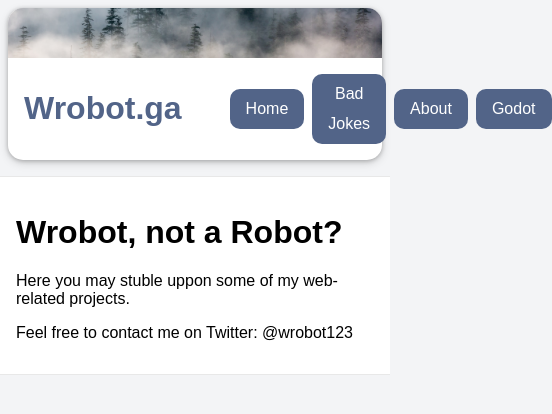
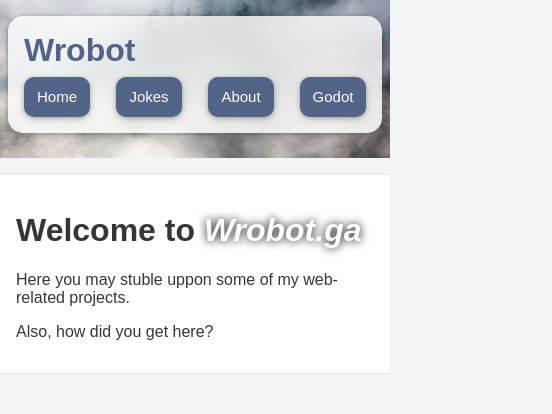
Before and after one commit to WrobotGames/WrobotWebsite, a Nuxt app: page / in a window 390 px wide. Shown: the top 414 px of the page, 552 px wide, since content can reach past the window. Built offline with nearby package versions, Linux system fonts and the light colour scheme.

Commit message:
New Navbar
New Navbar for mobile.

```diff
--- a/components/AppHeader.vue
+++ b/components/AppHeader.vue
@@ -1,14 +1,16 @@
 <template>
+<div>
+    <img class="nasa" src="/fog.jpg" alt="Image from space">
     <div class= "headerbox">
-    <img class="nasa" src="/fog.jpg" alt="Image from space">
         <header class="header">
-    <h1 class="title">Wrobot.ga</h1>
-    <ul>
+            <h1 class="title">Wrobot</h1>
+            <!--<button class="mobile_toggle" @click="togglemenu"></button>-->
+            <ul class="headerlink">
                 <li>
                     <nuxt-link to="/">Home</nuxt-link>
                 </li>
                 <li>
-            <nuxt-link to="/jokes">Bad Jokes</nuxt-link>
+                    <nuxt-link to="/jokes">Jokes</nuxt-link>
                 </li>
                 <li>
                     <nuxt-link to="/about">About</nuxt-link>
@@ -19,31 +21,44 @@
             </ul>
         </header>
     </div>
+</div>
 </template>
 
 <script>
+import { ref } from 'vue'
 export default {
     name: 'AppHeader'
+
+}
+const is_expanded = ref(false)
+const togglemenu = () => {
+    is_expanded.value = !is_expanded.value
 
 }
 </script>
 
 <style>
+
+
     .nasa {
         object-fit: cover;
         display: block;
-        margin-left: auto;
-        margin-right: auto;
-        width: 100%;
-        height: 50px;
-        border-top-left-radius: 15px;
-        border-top-right-radius: 15px;
+        margin-left: -8px;
+        margin-top: -8px;
+        margin-right: -8px;
+        margin-bottom: 1rem;
+        width: calc(100% + 16px);
+        height: 158px;
     }
     .headerbox {
-        background: white;
+        z-index: 999;
+        width: calc(100% - 16px );
+        position: fixed;
+        background: rgba(255, 255, 255, 0.8);
+        top: 1rem;
         border-radius: 15px;
         box-shadow: 0 3px 10px rgba(0,0,0,0.15), 0 1px 4px rgba(0,0,0,0.24);
-        margin-bottom: 1rem;
+        backdrop-filter: blur(1rem);
     }
     .header {
         list-style: none;
@@ -56,11 +71,15 @@ export default {
         margin: 0;
         color: #526488;
     }
-    .header ul {
+    .headerlink {
         margin: 0;
+        padding: 0;
         list-style: none;
         display: flex;
         align-items: center;
+    }
+    .mobile_toggle{
+        display: none;
     }
     .header a {
         font-family: Arial, Helvetica, sans-serif;
@@ -81,6 +100,47 @@ export default {
         background: #6b82b0;
         box-shadow: 0 5px 5px rgba(0,0,0,0.2);
     }
+    @media (max-width:500px) {
+        .header{
+            flex-direction: column;
+            align-items: flex-start;
+        }
+        .headerlink{
+            padding: 0;
+            flex-wrap:nowrap;
+            width: 100%;
+            margin-top: 0.5rem;
+            justify-content: space-between;
+
+        }
+
+        .headerlink a {
+            box-shadow: 0 3px 10px rgba(0,0,0,0.15), 0 1px 4px rgba(0,0,0,0.24);
+
+            max-width: 200px;
+            width: 50px;
+            margin: 0;
+            padding-inline: 0.5rem;
+            font-size: 15px;
+        }
+
+        /*
+        .mobile_toggle{
+            display: block;
+            top: 2rem;
+            right: calc(75px - 1rem);
+            z-index: 9999999;
+            border:0;
+            position: absolute;
+            background: url(/menu.svg);
+            background-repeat: no-repeat;
+            background-size: 2rem;
+            width:2rem;
+            aspect-ratio: 1;
+        }*/
+
+    }
+
 
 
 </style>
--- a/layouts/default.vue
+++ b/layouts/default.vue
@@ -1,6 +1,6 @@
 <template>
   <div >
-    <AppHeader />
+    <AppHeader/>
     <nuxt/>
   </div>
 </template>
@@ -19,11 +19,9 @@ export default {
   body{
     background: rgb(243, 244, 246);
   }
-  p{
+  p, h1, h2, h3, h4, h5, h6{
     font-family: Arial, Helvetica, sans-serif;
-  }
-  h1{
-    font-family: Arial, Helvetica, sans-serif;
+    color: rgb(54, 54, 54);
   }
 
   .center {
@@ -56,20 +54,18 @@ export default {
 
   }
 
-
+/* Page Transitions */
 .page-enter-active,
 .page-leave-active {
-  transition: opacity transfrom 200ms cubic-bezier(.42,0,1,1);
+  transition: opacity filter 600ms cubic-bezier(.42,0,1,1);
 }
 
 .page-leave-active {
   opacity: 0;
-  transform: translate(100px, 0px);
 
 }
 .page-enter{
   opacity: 0;
-  transform: translate(-100px, 0px);
 
 }
 
--- a/pages/index.vue
+++ b/pages/index.vue
@@ -1,8 +1,8 @@
 <template>
 <div class='pagecontent'>
-  <h1>Wrobot, not a Robot?</h1>
+  <h1 >Welcome to <span class="pagetitlewr">Wrobot.ga</span></h1>
   <p>Here you may stuble uppon some of my web-related projects. </p>
-  <p>Feel free to contact me on Twitter: @wrobot123</p>
+  <p>Also, how did you get here?</p>
   </div>
 </template>
 
@@ -11,3 +11,12 @@ export default {
   name: 'IndexPage'
 }
 </script>
+
+<style>
+.pagetitlewr{
+  font-style: italic;
+  font-weight: 700;
+  color:white;
+  text-shadow: 0 0 10px black;
+}
+</style>
```
Also changed, not shown: static/menu.svg (added). Lines whose indentation alone changed are shown as unchanged.
